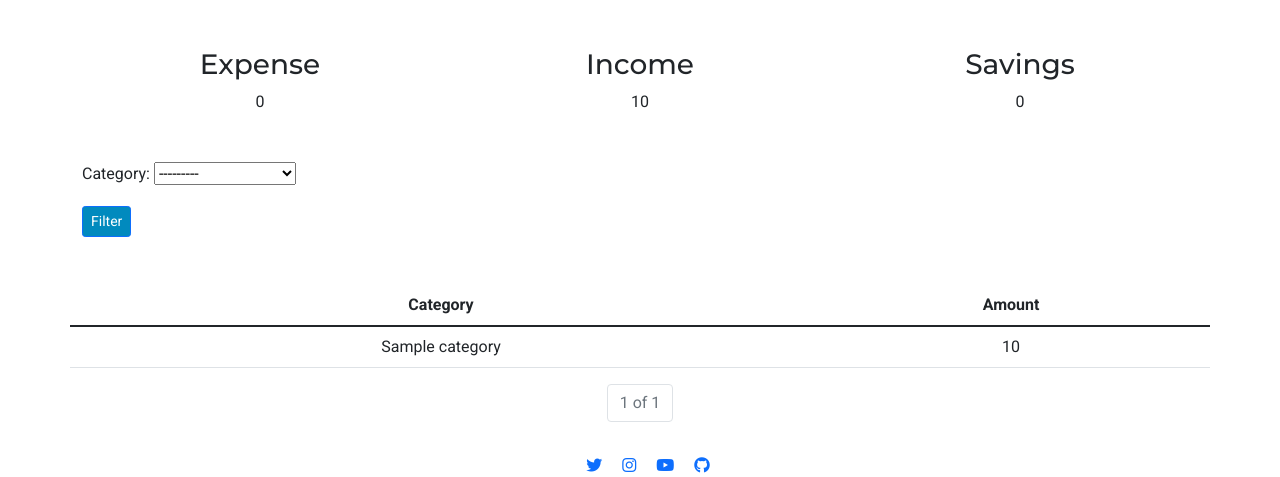
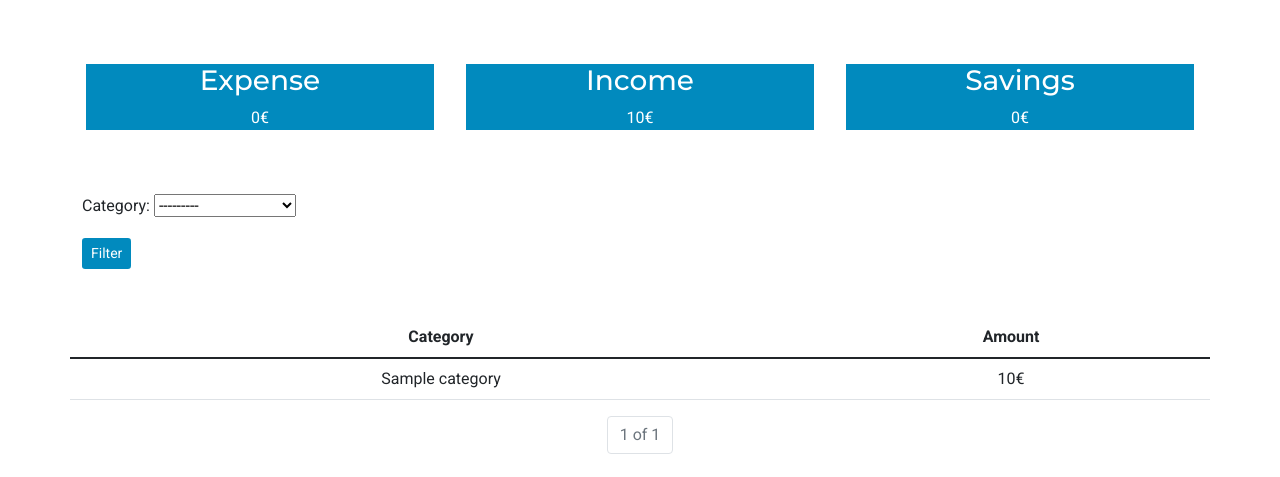
Before and after one commit to jmanager25/ExpenseTrack, a Django app: page /dashboard/ in a window 1280 px wide. Shown: the part 56-533 px from the top of the page. Run offline with Django 3.2, Linux system fonts and the light colour scheme; a user stored in the database is signed in; tables that the repository leaves empty hold one stand-in row (values such as "Sample post"); some libraries are stand-ins or nearby versions.

Commit message:
Update and style dashboard page

```diff
--- a/dashboard/templates/dashboard.html
+++ b/dashboard/templates/dashboard.html
@@ -1,24 +1,24 @@
 {% extends "base.html" %}
 
 {% block content %}
-  <div class="row text-center mt-5">
-    <div class="col-md">
+  <div class="row text-center mt-5 justify-content-center">
+    <div class="col-sm dasboard-totals">
       <h3>Expense</h3>
-      <div>{{ expense }}</div>
+      <div class="">{{ expense }}€</div>
     </div>
-    <div class="col-md">
+    <div class="col-sm dasboard-totals">
       <h3>Income</h3>
-      <div>{{ income }}</div>
+      <div>{{ income }}€</div>
       </div>
-    <div class="col-md">
+    <div class="col-sm dasboard-totals">
       <h3>Savings</h3>
-      <div>{{ saving_goals }}</div>
+      <div>{{ saving_goals }}€</div>
     </div>
   </div>
   <div class="row">
     <form action="{% url 'dashboard' %}" method="GET" class="mt-5">
       {{ form.as_p }}
-      <input class="btn btn-primary btn-sm mt-1" type="submit" value="Filter">
+      <input class="btn btn-sm mt-1" type="submit" value="Filter">
     </form>
   </div>
   <div class="row text-center mt-5">
@@ -33,7 +33,7 @@
         {% for category in page_obj %}
           <tr>
             <td>{{ category.category__name }}</td>
-            <td>{{ category.amount__sum }}</td>
+            <td>{{ category.amount__sum }}€</td>
           </tr>
         {% empty %}
           <tr>
--- a/static/css/style.css
+++ b/static/css/style.css
@@ -50,3 +50,11 @@ h1, h2, h3 {
         margin-bottom: 0.5rem;
     }
 }
+
+/* Dashboard Page */
+.dasboard-totals {
+    max-width: 50%;
+    background-color: #018ABE;
+    color: #FFFFFF;
+    margin: 1rem;
+}
```
